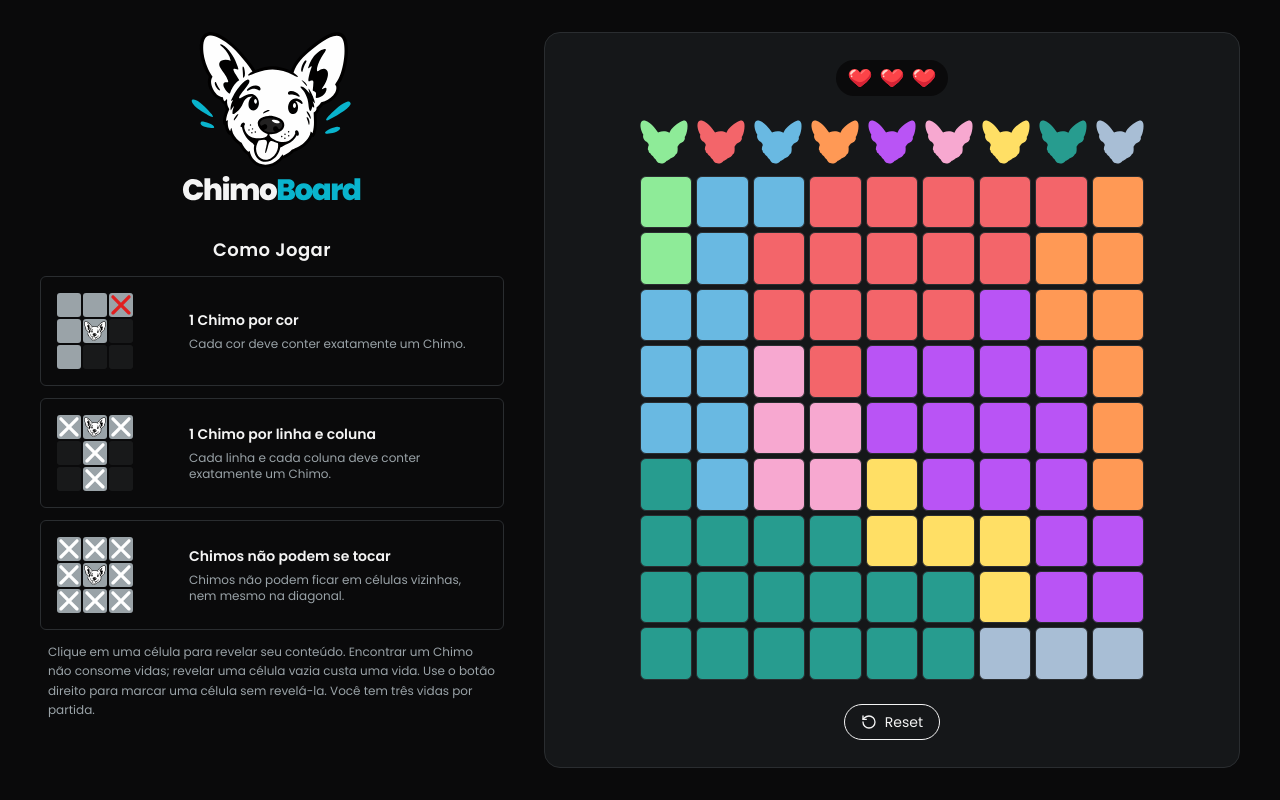
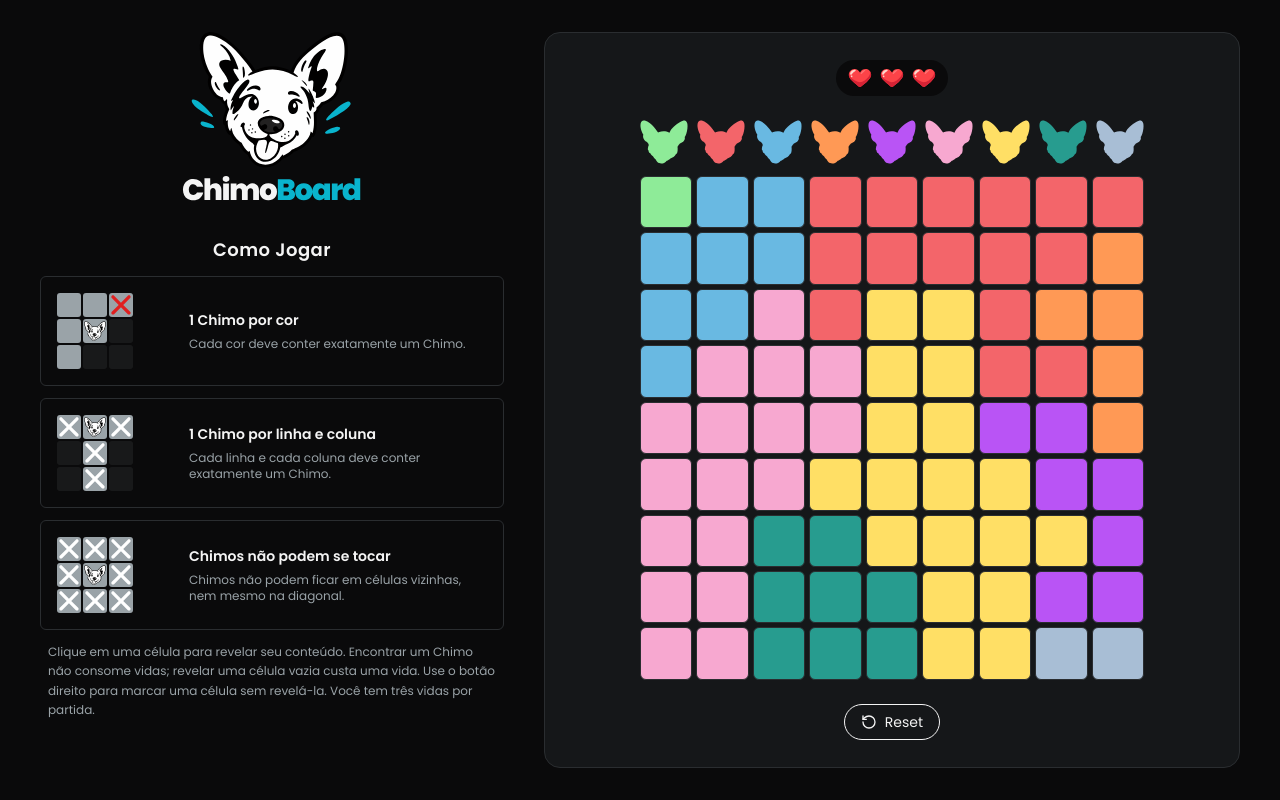
Before and after one commit to itsmesiq/chimoboard, a React (Vite) app: page / in a window 1280 px wide. Built offline with nearby package versions, Linux system fonts and the light colour scheme.

Commit message:
feat: enhance puzzle generation with solution counting and validation

```diff
--- a/eslint.config.js
+++ b/eslint.config.js
@@ -26,6 +26,7 @@ export default defineConfig([
         rules: {
             'simple-import-sort/imports': 'error',
             'simple-import-sort/exports': 'error',
+            'prefer-const': 'off',
         },
     },
     prettier,
--- a/src/features/domain/puzzle-generator.ts
+++ b/src/features/domain/puzzle-generator.ts
@@ -1,4 +1,5 @@
 import type { Position, Puzzle, Region } from './game.types';
+import { findSolutions } from './puzzle-solver';
 import { isValidSolution } from './validation';
 
 const REGION_COLORS = [
@@ -20,6 +21,16 @@ type FrontierCell = {
     regionIndex: number;
 };
 
+type BoundaryMove = {
+    cellIndex: number;
+    sourceRegion: number;
+    targetRegion: number;
+};
+
+const MAX_SOLUTION_ATTEMPTS = 40;
+const MAX_REGION_ATTEMPTS = 20;
+const MAX_GUIDED_MUTATIONS = 100;
+
 let puzzleSequence = 0;
 
 function shuffle<T>(items: T[], random: Random): T[] {
@@ -33,12 +44,15 @@ function shuffle<T>(items: T[], random: Random): T[] {
     return result;
 }
 
-function areAdjacent(first: Position, second: Position): boolean {
-    return (
-        Math.abs(first.row - second.row) <= 1 &&
-        Math.abs(first.col - second.col) <= 1 &&
-        (first.row !== second.row || first.col !== second.col)
-    );
+function getCellIndex(position: Position, size: number): number {
+    return position.row * size + position.col;
+}
+
+function getPosition(index: number, size: number): Position {
+    return {
+        row: Math.floor(index / size),
+        col: index % size,
+    };
 }
 
 function getNeighbors(position: Position, size: number): Position[] {
@@ -52,6 +66,14 @@ function getNeighbors(position: Position, size: number): Position[] {
     ].filter(
         (neighbor) =>
             neighbor.row >= 0 && neighbor.row < size && neighbor.col >= 0 && neighbor.col < size,
+    );
+}
+
+function areAdjacent(first: Position, second: Position): boolean {
+    return (
+        Math.abs(first.row - second.row) <= 1 &&
+        Math.abs(first.col - second.col) <= 1 &&
+        (first.row !== second.row || first.col !== second.col)
     );
 }
 
@@ -107,11 +129,9 @@ function generateRegions(size: number, solution: Position[], random: Random): nu
     const regionByCell = Array<number>(size * size).fill(-1);
     const frontier: FrontierCell[] = [];
 
-    const getCellIndex = ({ row, col }: Position) => row * size + col;
-
-    function addFrontier(position: Position, regionIndex: number) {
+    function addFrontier(position: Position, regionIndex: number): void {
         for (const neighbor of getNeighbors(position, size)) {
-            const cellIndex = getCellIndex(neighbor);
+            const cellIndex = getCellIndex(neighbor, size);
 
             if (regionByCell[cellIndex] === -1) {
                 frontier.push({ cellIndex, regionIndex });
@@ -120,7 +140,7 @@ function generateRegions(size: number, solution: Position[], random: Random): nu
     }
 
     solution.forEach((position, regionIndex) => {
-        regionByCell[getCellIndex(position)] = regionIndex;
+        regionByCell[getCellIndex(position, size)] = regionIndex;
     });
 
     solution.forEach((position, regionIndex) => {
@@ -144,15 +164,258 @@ function generateRegions(size: number, solution: Position[], random: Random): nu
         regionByCell[candidate.cellIndex] = candidate.regionIndex;
         remaining--;
 
-        const position = {
-            row: Math.floor(candidate.cellIndex / size),
-            col: candidate.cellIndex % size,
-        };
-
-        addFrontier(position, candidate.regionIndex);
+        addFrontier(getPosition(candidate.cellIndex, size), candidate.regionIndex);
     }
 
     return regionByCell;
+}
+
+function isRegionConnected(regionByCell: number[], regionIndex: number, size: number): boolean {
+    const cells: number[] = [];
+
+    for (let index = 0; index < regionByCell.length; index++) {
+        if (regionByCell[index] === regionIndex) {
+            cells.push(index);
+        }
+    }
+
+    if (cells.length === 0) {
+        return false;
+    }
+
+    const visited = new Set<number>();
+    const queue = [cells[0]];
+
+    while (queue.length > 0) {
+        const current = queue.shift();
+
+        if (current === undefined || visited.has(current)) {
+            continue;
+        }
+
+        visited.add(current);
+
+        for (const neighbor of getNeighbors(getPosition(current, size), size)) {
+            const neighborIndex = getCellIndex(neighbor, size);
+
+            if (regionByCell[neighborIndex] === regionIndex && !visited.has(neighborIndex)) {
+                queue.push(neighborIndex);
+            }
+        }
+    }
+
+    return visited.size === cells.length;
+}
+
+function areAllRegionsConnected(regionByCell: number[], size: number): boolean {
+    for (let regionIndex = 0; regionIndex < size; regionIndex++) {
+        if (!isRegionConnected(regionByCell, regionIndex, size)) {
+            return false;
+        }
+    }
+
+    return true;
+}
+
+function buildPuzzle(size: number, solution: Position[], regionByCell: number[]): Puzzle {
+    const regions: Region[] = Array.from({ length: size }, (_, index) => ({
+        id: `region-${index}`,
+        color: REGION_COLORS[index],
+    }));
+
+    const cells = Array.from({ length: size * size }, (_, index) => {
+        const regionIndex = regionByCell[index];
+
+        if (regionIndex === undefined || regionIndex < 0) {
+            throw new Error('O gerador produziu uma célula sem região.');
+        }
+
+        return {
+            id: `${Math.floor(index / size)}-${index % size}`,
+            position: getPosition(index, size),
+            regionId: `region-${regionIndex}`,
+        };
+    });
+
+    return {
+        id: `generated-${++puzzleSequence}`,
+        size,
+        cells,
+        regions,
+        solution: solution.map((position) => ({ ...position })),
+    };
+}
+
+function getSolutionCellIndexes(solution: Position[], size: number): Set<number> {
+    return new Set(solution.map((position) => getCellIndex(position, size)));
+}
+
+function getGuidedBondaryMoves(
+    size: number,
+    intendedSolution: Position[],
+    alternativeSolution: Position[],
+    regionByCell: number[],
+    random: Random,
+): BoundaryMove[] {
+    const intendedCells = getSolutionCellIndexes(intendedSolution, size);
+    const alternativeCells = getSolutionCellIndexes(alternativeSolution, size);
+    const moves: BoundaryMove[] = [];
+
+    for (const cellIndex of alternativeCells) {
+        if (intendedCells.has(cellIndex)) {
+            continue;
+        }
+
+        const sourceRegion = regionByCell[cellIndex];
+
+        if (sourceRegion === undefined || sourceRegion < 0) {
+            continue;
+        }
+
+        const position = getPosition(cellIndex, size);
+        const neighboringRegions = new Set<number>();
+
+        for (const neighbor of getNeighbors(position, size)) {
+            const neighborIndex = getCellIndex(neighbor, size);
+            const targetRegion = regionByCell[neighborIndex];
+
+            if (targetRegion !== undefined && targetRegion !== sourceRegion) {
+                neighboringRegions.add(targetRegion);
+            }
+        }
+
+        for (const targetRegion of neighboringRegions) {
+            moves.push({
+                cellIndex,
+                sourceRegion,
+                targetRegion,
+            });
+        }
+    }
+
+    return shuffle(moves, random);
+}
+
+function tryEliminateAlternative(
+    size: number,
+    intendedSolution: Position[],
+    alternativeSolution: Position[],
+    regionByCell: number[],
+    random: Random,
+): boolean {
+    const moves = getGuidedBondaryMoves(
+        size,
+        intendedSolution,
+        alternativeSolution,
+        regionByCell,
+        random,
+    );
+
+    for (const move of moves) {
+        regionByCell[move.cellIndex] = move.targetRegion;
+
+        const regionsConnected = areAllRegionsConnected(regionByCell, size);
+
+        if (!regionsConnected) {
+            regionByCell[move.cellIndex] = move.sourceRegion;
+            continue;
+        }
+
+        const puzzle = buildPuzzle(size, intendedSolution, regionByCell);
+
+        if (!isValidSolution(puzzle)) {
+            regionByCell[move.cellIndex] = move.sourceRegion;
+            continue;
+        }
+
+        const alternativeStillValid = findSolutions(puzzle, 2).some(
+            (solution) =>
+                solution.length === alternativeSolution.length &&
+                solution.every(
+                    (position, index) =>
+                        position.row === alternativeSolution[index]?.row &&
+                        position.col === alternativeSolution[index]?.col,
+                ),
+        );
+
+        if (!alternativeStillValid) {
+            return true;
+        }
+
+        regionByCell[move.cellIndex] = move.sourceRegion;
+    }
+
+    return false;
+}
+
+function getLayoutSignature(regionByCell: number[]): string {
+    return regionByCell.join(',');
+}
+
+function generateUniqueRegions(
+    size: number,
+    intendedSolution: Position[],
+    random: Random,
+): number[] | null {
+    for (let regionAttempt = 0; regionAttempt < MAX_REGION_ATTEMPTS; regionAttempt++) {
+        const regionByCell = generateRegions(size, intendedSolution, random);
+
+        if (!areAllRegionsConnected(regionByCell, size)) {
+            continue;
+        }
+
+        const visitedLayouts = new Set<string>();
+        visitedLayouts.add(getLayoutSignature(regionByCell));
+
+        for (let mutation = 0; mutation < MAX_GUIDED_MUTATIONS; mutation++) {
+            const puzzle = buildPuzzle(size, intendedSolution, regionByCell);
+
+            if (!isValidSolution(puzzle)) {
+                break;
+            }
+
+            const solutions = findSolutions(puzzle, 2);
+
+            if (solutions.length === 1) {
+                return [...regionByCell];
+            }
+
+            if (solutions.length === 0) {
+                break;
+            }
+
+            const alternativeSolution = solutions[1];
+
+            if (!alternativeSolution) {
+                break;
+            }
+
+            const previousLayout = [...regionByCell];
+
+            const changed = tryEliminateAlternative(
+                size,
+                intendedSolution,
+                alternativeSolution,
+                regionByCell,
+                random,
+            );
+
+            if (!changed) {
+                break;
+            }
+
+            const signature = getLayoutSignature(regionByCell);
+
+            if (visitedLayouts.has(signature)) {
+                regionByCell.splice(0, regionByCell.length, ...previousLayout);
+                break;
+            }
+
+            visitedLayouts.add(signature);
+        }
+    }
+
+    return null;
 }
 
 export function generatePuzzle(size = 9, random: Random = Math.random): Puzzle {
@@ -162,41 +425,23 @@ export function generatePuzzle(size = 9, random: Random = Math.random): Puzzle {
         );
     }
 
-    const solution = generateSolution(size, random);
-    const regionByCell = generateRegions(size, solution, random);
+    for (let attempt = 0; attempt < MAX_SOLUTION_ATTEMPTS; attempt++) {
+        const solution = generateSolution(size, random);
 
-    const regions: Region[] = Array.from({ length: size }, (_, index) => ({
-        id: `region-${index}`,
-        color: REGION_COLORS[index],
-    }));
+        const regionByCell = generateUniqueRegions(size, solution, random);
 
-    const cells = Array.from({ length: size * size }, (_, index) => {
-        const row = Math.floor(index / size);
-        const col = index % size;
-        const regionIndex = regionByCell[index];
-
-        if (regionIndex === undefined || regionIndex < 0) {
-            throw new Error('O gerador produziu uma célula sem região.');
+        if (!regionByCell) {
+            continue;
         }
 
-        return {
-            id: `${row}-${col}`,
-            position: { row, col },
-            regionId: `region-${regionIndex}`,
-        };
-    });
+        const puzzle = buildPuzzle(size, solution, regionByCell);
 
-    const puzzle: Puzzle = {
-        id: `generated-${++puzzleSequence}`,
-        size,
-        cells,
-        regions,
-        solution,
-    };
-
-    if (!isValidSolution(puzzle)) {
-        throw new Error('O gerador produziu um puzzle inválido.');
+        if (isValidSolution(puzzle) && findSolutions(puzzle, 2).length === 1) {
+            return puzzle;
+        }
     }
 
-    return puzzle;
+    throw new Error(
+        `Não foi possivel gerar um puzzle com solução única após ${MAX_SOLUTION_ATTEMPTS} soluções iniciais, ${MAX_REGION_ATTEMPTS} distribuições de regiões e ${MAX_GUIDED_MUTATIONS} mutações guiadas por distribuição.`,
+    );
 }
--- /dev/null
+++ b/src/features/domain/puzzle-solver.ts
@@ -0,0 +1,118 @@
+import type { Position, Puzzle } from './game.types';
+
+function getPositionKey(position: Position): string {
+    return `${position.row},${position.col}`;
+}
+
+function getCellsByPosition(puzzle: Puzzle) {
+    const { size, cells, regions } = puzzle;
+
+    if (
+        !Number.isInteger(size) ||
+        size <= 0 ||
+        cells.length !== size * size ||
+        regions.length !== size
+    ) {
+        return null;
+    }
+
+    const regionIds = new Set(regions.map((region) => region.id));
+
+    if (regionIds.size !== size) {
+        return null;
+    }
+
+    const cellsByPosition = new Map(cells.map((cell) => [getPositionKey(cell.position), cell]));
+
+    if (cellsByPosition.size !== size * size) {
+        return null;
+    }
+
+    for (const cell of cells) {
+        const { row, col } = cell.position;
+
+        if (
+            !Number.isInteger(row) ||
+            !Number.isInteger(col) ||
+            row < 0 ||
+            row >= size ||
+            col < 0 ||
+            col >= size ||
+            !regionIds.has(cell.regionId)
+        ) {
+            return null;
+        }
+    }
+
+    return cellsByPosition;
+}
+
+export function findSolutions(puzzle: Puzzle, limit = 2): Position[][] {
+    if (!Number.isInteger(limit) || limit < 1) {
+        return [];
+    }
+
+    const cellsByPosition = getCellsByPosition(puzzle);
+
+    if (!cellsByPosition) {
+        return [];
+    }
+
+    const { size } = puzzle;
+    const usedColumns = new Set<number>();
+    const usedRegions = new Set<string>();
+    const solution: Position[] = [];
+    const solutions: Position[][] = [];
+
+    function search(row: number): void {
+        if (solutions.length >= limit) {
+            return;
+        }
+
+        if (row === size) {
+            solutions.push(solution.map((position) => ({ ...position })));
+            return;
+        }
+
+        for (let col = 0; col < size; col++) {
+            if (usedColumns.has(col)) {
+                continue;
+            }
+
+            const previous = solution[row - 1];
+
+            if (previous && Math.abs(previous.col - col) <= 1) {
+                continue;
+            }
+
+            const position = { row, col };
+            const cell = cellsByPosition?.get(getPositionKey(position));
+
+            if (!cell || usedRegions.has(cell.regionId)) {
+                continue;
+            }
+
+            usedColumns.add(col);
+            usedRegions.add(cell.regionId);
+            solution.push(position);
+
+            search(row + 1);
+
+            solution.pop();
+            usedColumns.delete(col);
+            usedRegions.delete(cell.regionId);
+
+            if (solutions.length >= limit) {
+                return;
+            }
+        }
+    }
+
+    search(0);
+
+    return solutions;
+}
+
+export function countSolutions(puzzle: Puzzle, limit = 2): number {
+    return findSolutions(puzzle, limit).length;
+}
```
Also changed, not shown: 1 other file (tests, documents, lock files or other folders).
